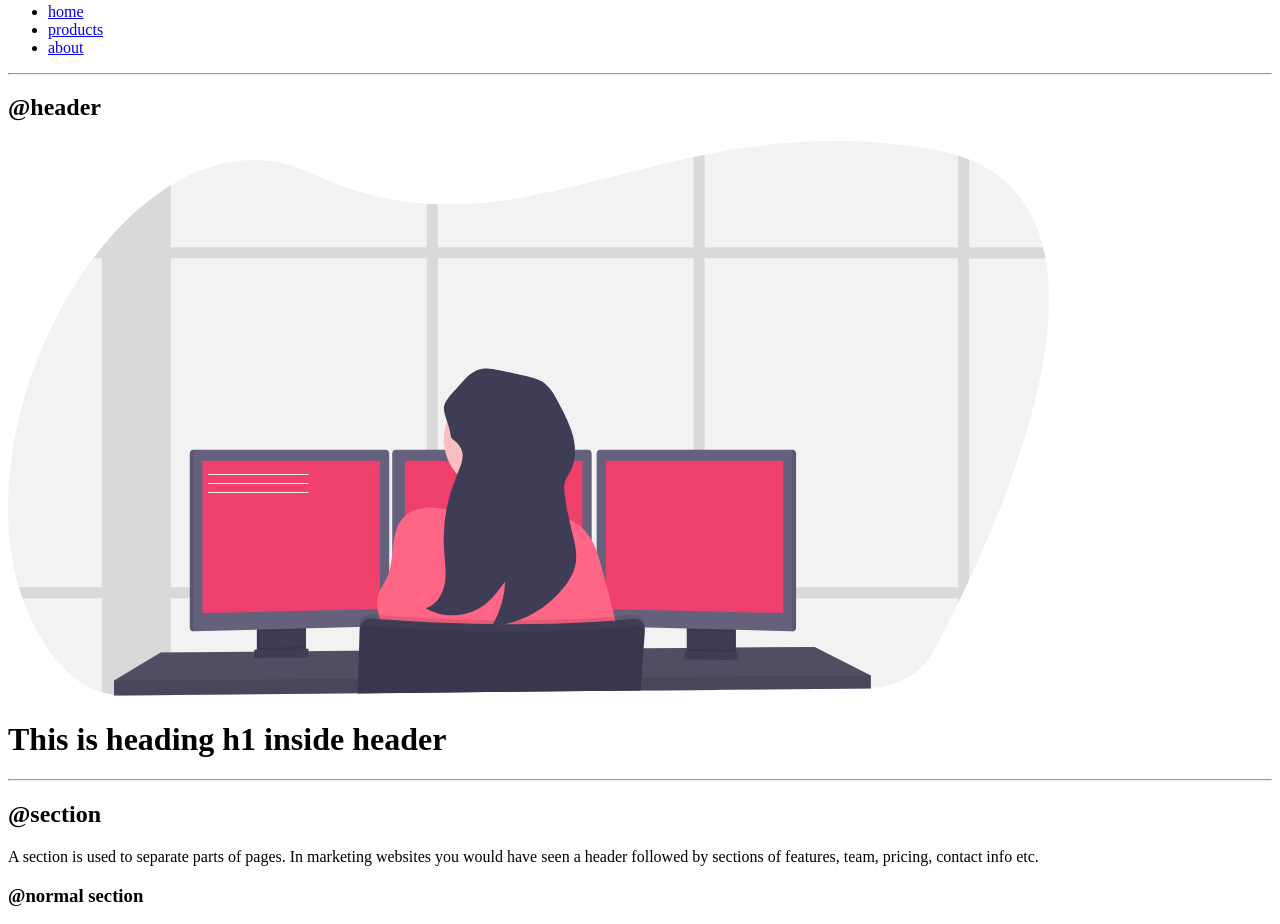
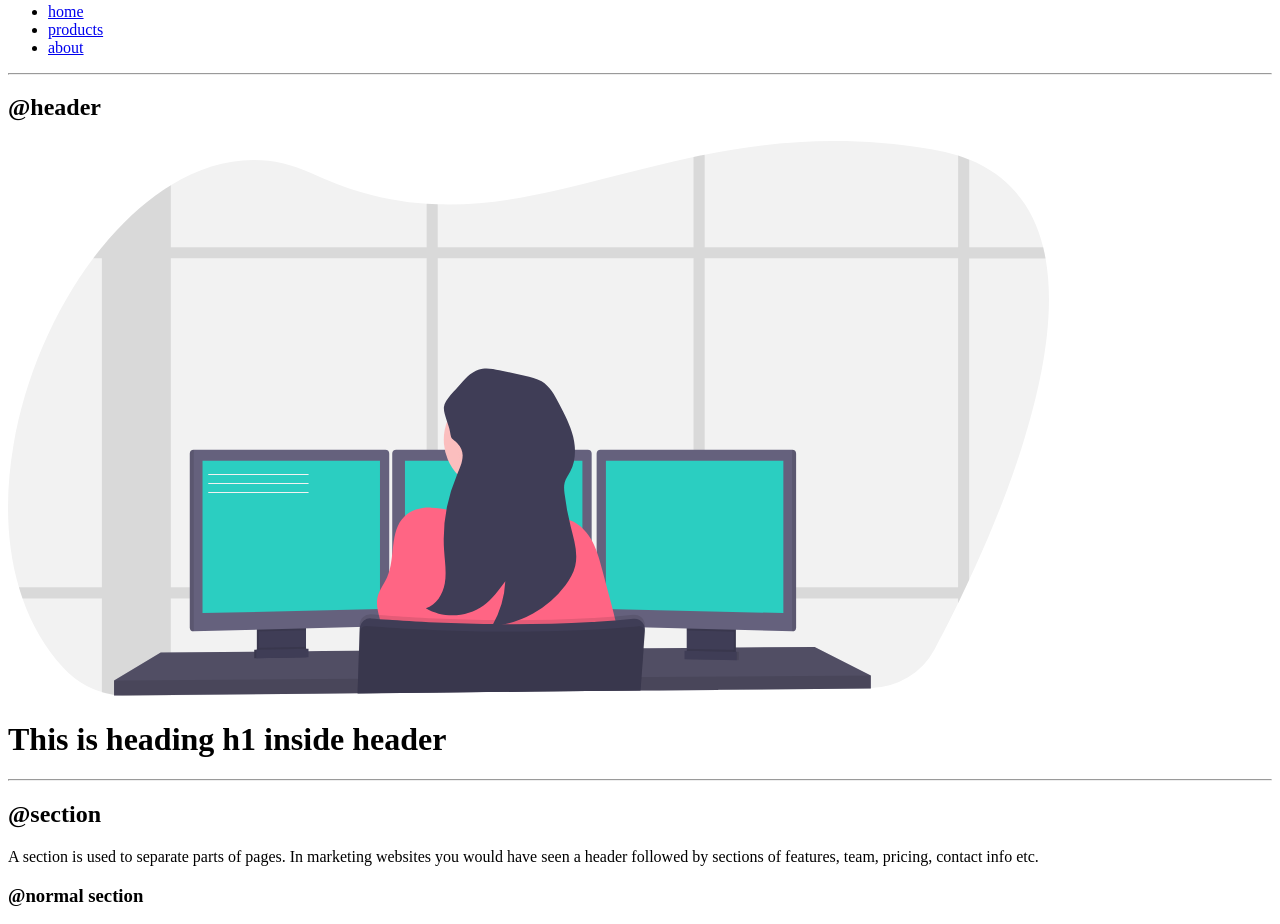
Before and after one commit to maueeza/maueeza-bhatkar-portfolio, a plain HTML site: page index.html in a window 1280 px wide. Shown: the part 1334-2258 px from the top of the page. Drawn offline with Linux system fonts and the light colour scheme.

Commit message:
style: added image cyan
Added cyan color image

```diff
--- a/index.html
+++ b/index.html
@@ -83,7 +83,7 @@
     <hr>
     <h2>@header</h2>
     <header>
-        <img src="images/undraw_programmer.svg">
+        <img src="images/undraw_programmer_cyan.svg">
         <h1>This is heading h1 inside header</h1>
     </header>
 
```
Also changed, not shown: images/undraw_programmer_cyan.svg (added).
